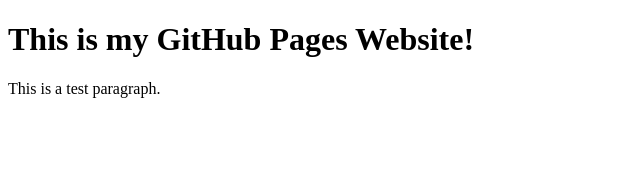
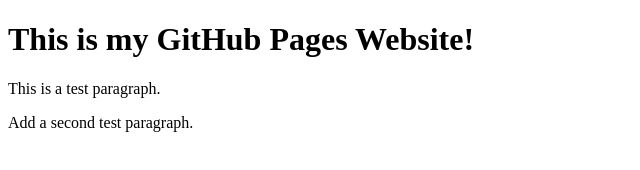
Before and after one commit to handyharry44/handyharry44.github.io, a plain HTML site: page index.html in a window 1280 px wide. Shown: the whole page, without its empty margins (0-640 px from the left). Drawn offline with Linux system fonts and the light colour scheme.

Commit message:
Add another paragraph

```diff
--- a/index.html
+++ b/index.html
@@ -5,6 +5,7 @@
         <body>
             <h1>This is my GitHub Pages Website!</h1>
             <p>This is a test paragraph.</p>
+            <p>Add a second test paragraph.</p>
         </body>
     </head>
 </html>
```
